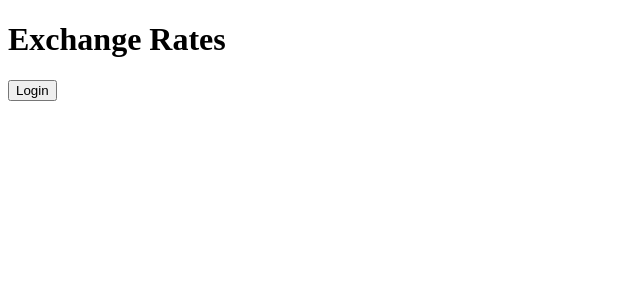
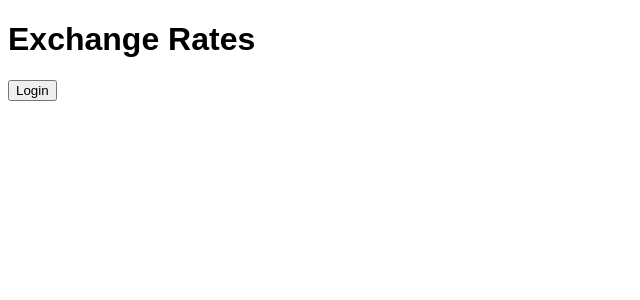
Before and after one commit to techeverri/exchange-rates-react, a React (Create React App) app: page / in a window 1280 px wide. Shown: the top 300 px of the page, without its empty margins (0-640 px from the left). Built offline with nearby package versions, Linux system fonts and the light colour scheme.

Commit message:
Change font-family to `sans-serif`

```diff
--- /dev/null
+++ b/src/components/App.css
@@ -0,0 +1,3 @@
+*:not(pre) {
+  font-family: sans-serif;
+}
--- a/src/components/App.js
+++ b/src/components/App.js
@@ -5,6 +5,7 @@ import LoginButton from "components/LoginButton"
 import LogoutButton from "components/LogoutButton"
 import { COUNTRIES_LOCAL_STORAGE_KEY, TOKEL_LOCAL_STORAGE_KEY } from "config"
 import React, { useState } from "react"
+import "components/App.css"
 
 const App = () => {
   const [token, setToken] = useState(
```
